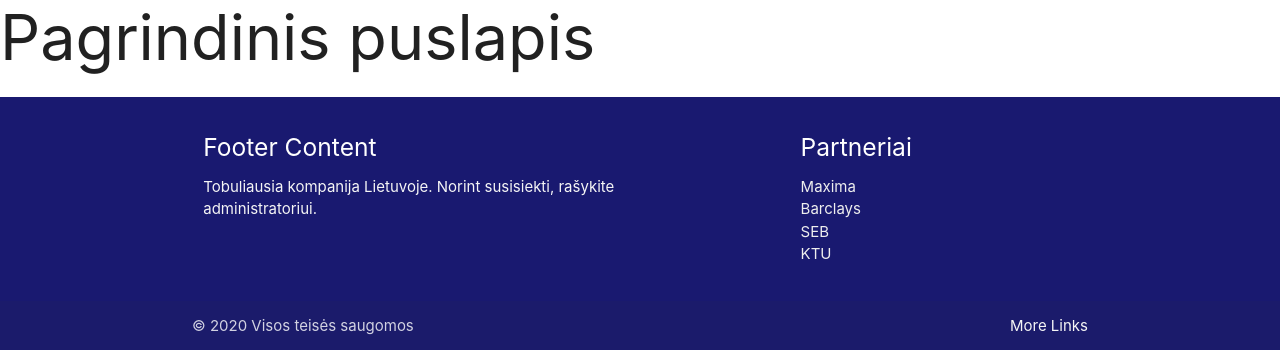
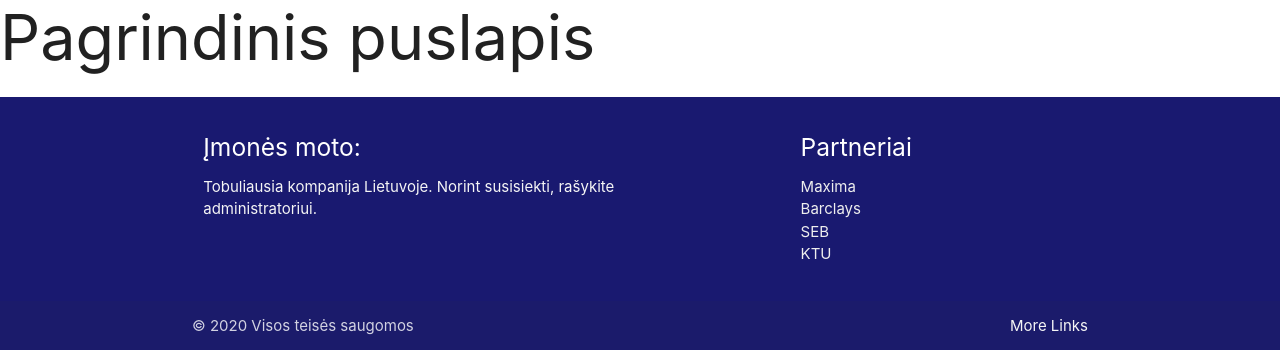
Before and after one commit to makdura/grupe2, a PHP site: page /index.php in a window 1280 px wide. Shown: the part 103-453 px from the top of the page. Run offline with PHP 8.4, Linux system fonts and the light colour scheme.

Commit message:
footer atnaujinimas

```diff
--- a/footer.php
+++ b/footer.php
@@ -4,7 +4,7 @@
         <div class="container">
             <div class="row">
                 <div class="col l6 s12">
-                    <h5 class="white-text">Footer Content</h5>
+                    <h5 class="white-text">Įmonės moto:</h5>
                     <p class="grey-text text-lighten-4">Tobuliausia kompanija Lietuvoje. Norint susisiekti, rašykite administratoriui.</p>
                 </div>
                 <div class="col l4 offset-l2 s12">
```
